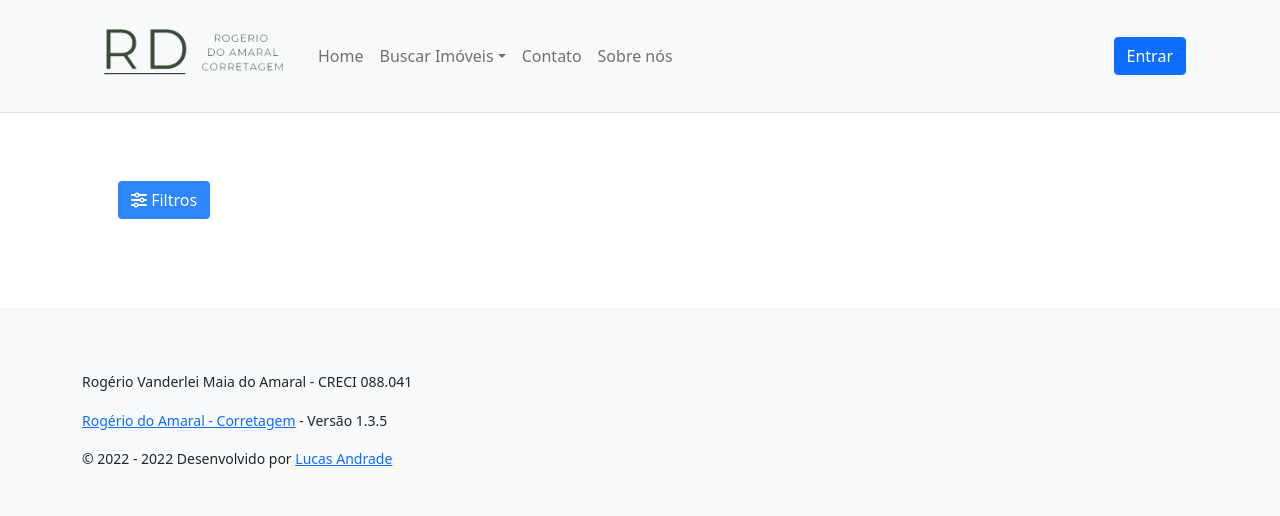
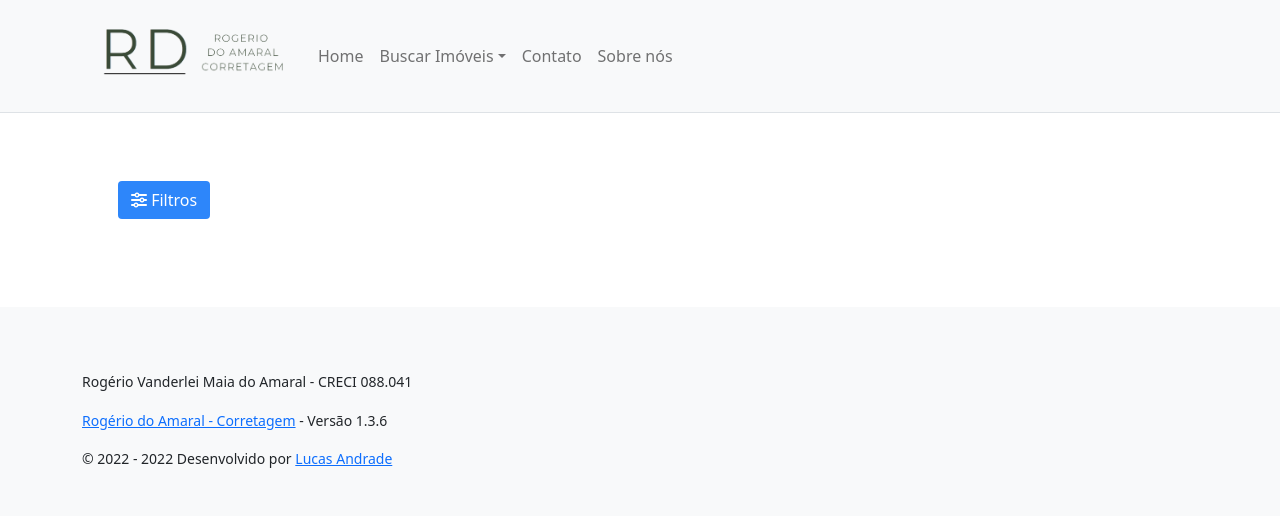
Before and after one commit to lucasolasz/rogeriodoamaralcorretagem, a PHP site: page / in a window 1280 px wide. Shown: the top 516 px of the page. Run offline with PHP 8.4, Linux system fonts and the light colour scheme; data comes from the database, SQL or seed files in the repository; data that the repository does not hold is empty; some libraries are stand-ins or nearby versions.

Commit message:
V_1.3.6 - Desvincula o botão login

```diff
--- a/app/Views/topo.php
+++ b/app/Views/topo.php
@@ -51,8 +51,8 @@
                             <li class="nav-item dropdown">
                                 <a class="nav-link dropdown-toggle" data-bs-toggle="dropdown" href="#" role="button" aria-expanded="false">Buscar Imóveis</a>
                                 <ul class="dropdown-menu">
-                                    <li><a class="dropdown-item" aria-current="page" href="<?= URL . '/Paginas/imovelAluguel'?>">Imóveis para alugar</a></li>
-                                    <li><a class="dropdown-item" aria-current="page" href="<?= URL . '/Paginas/imovelVenda'?>">Imóveis para comprar</a></li>
+                                    <li><a class="dropdown-item" aria-current="page" href="<?= URL . '/Paginas/imovelAluguel' ?>">Imóveis para alugar</a></li>
+                                    <li><a class="dropdown-item" aria-current="page" href="<?= URL . '/Paginas/imovelVenda' ?>">Imóveis para comprar</a></li>
                                 </ul>
                             </li>
 
@@ -77,12 +77,7 @@
                                 <p>Olá, <?= ucfirst($_SESSION['ds_nome_usuario']); ?>, Seja bem vindo(a)</p>
                                 <a class="btn btn-sm btn-danger" href="<?= URL . '/UsuariosController/sair' ?>">Sair</a>
                             </span>
-                        <?php } else { ?>
-                            <span class="">
-                                <a class="btn btn-primary" href="<?= URL . '/UsuariosController/login' ?>">Entrar</a>
-                            </span>
                         <?php } ?>
-
                     </div>
                 </div>
             </nav>
--- a/app/config/configuracao.php
+++ b/app/config/configuracao.php
@@ -14,4 +14,4 @@ define('URL', '/rogeriodoamaralcorretagem');
 
 define('APP_NOME', 'Rogério do Amaral - Corretagem');
 
-define('APP_VERSAO', '1.3.5');
+define('APP_VERSAO', '1.3.6');
```
